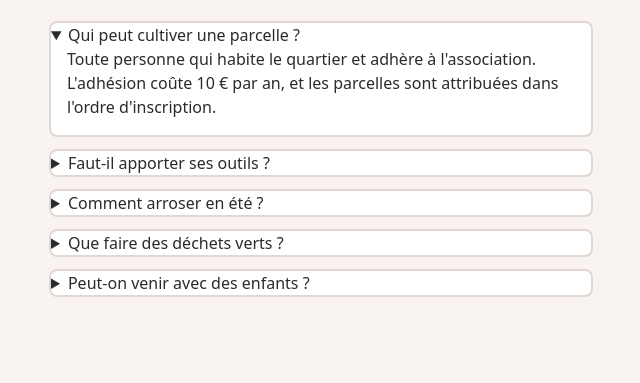
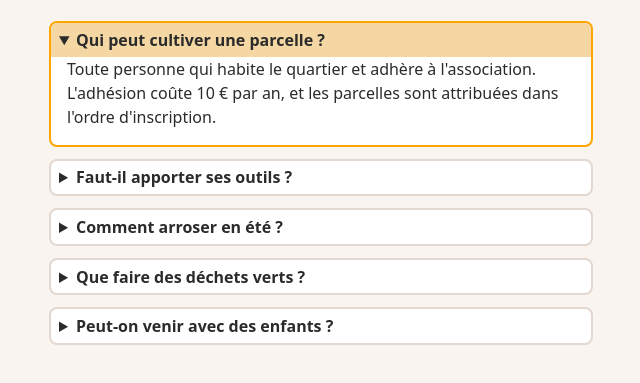
Before and after one commit to Ellundril/faq-jardin-partage, a plain HTML site: page index.html in a window 1280 px wide. Shown: the part 127-510 px from the top of the page, without its empty margins (319-959 px from the left). Drawn offline with Linux system fonts and the light colour scheme.

Commit message:
TODO 4 mise en forme avec le css

```diff
--- a/style.css
+++ b/style.css
@@ -1,9 +1,11 @@
-* { box-sizing: border-box; }
+* {
+  box-sizing: border-box;
+}
 
 body {
   margin: 0;
   font-family: system-ui, sans-serif;
-  background: #FAF4F0;
+  background: #faf4f0;
   color: #2b2b2b;
   line-height: 1.5;
 }
@@ -14,8 +16,13 @@ main {
   padding: 1.5rem 1rem;
 }
 
-h1 { margin: 0 0 0.25rem; }
-.intro { margin: 0 0 1.5rem; color: #5a5a5a; }
+h1 {
+  margin: 0 0 0.25rem;
+}
+.intro {
+  margin: 0 0 1.5rem;
+  color: #5a5a5a;
+}
 
 /* Chaque question : une carte */
 .question {
@@ -37,3 +44,22 @@ h1 { margin: 0 0 0.25rem; }
    details[open] summary
    summary:focus-visible
 */
+summary {
+  padding: 0.3rem 0.5rem;
+  cursor: pointer;
+  font-weight: bold;
+}
+
+details[open] {
+  border-color: orange;
+}
+
+details[open] summary {
+  background-color: rgb(244, 215, 163);
+}
+
+summary:focus-visible {
+  border-radius: 5px;
+  border: 5px solid brown;
+  outline: none;
+}
```
